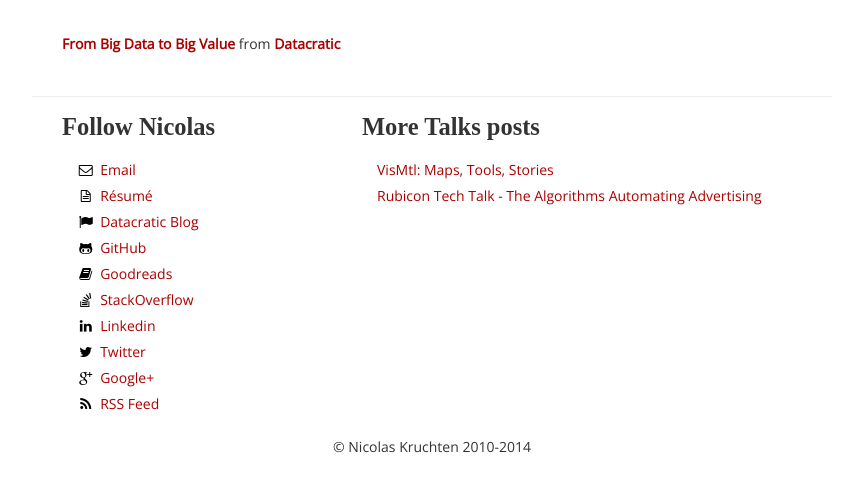
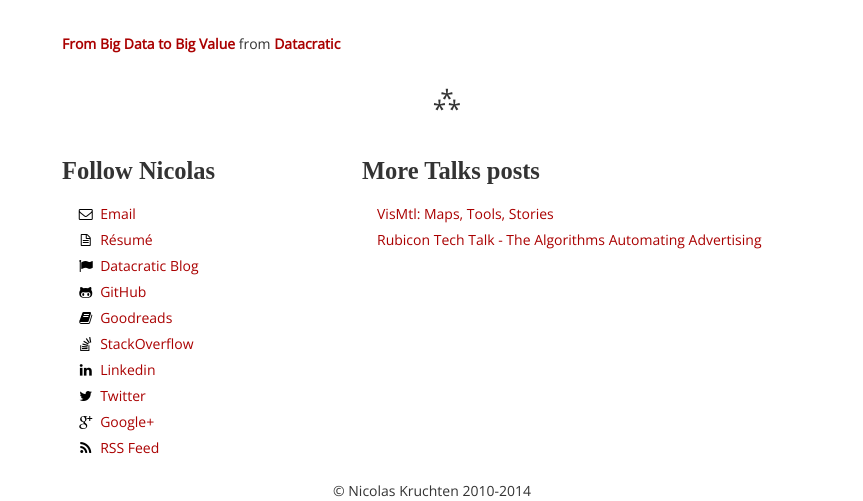
Before and after one commit to nicolaskruchten/nicolaskruchten.github.io, a Jekyll site: the page built from _posts/2014-05-05-big-data-big-value.html, in a window 1280 px wide. Shown: the part 921-1422 px from the top of the page, without its empty margins (193-1056 px from the left). Built offline with Jekyll 4.4.1, drawn with Linux system fonts in a browser that asks for light colours; some web fonts are replaced; before the commit the page ends 1378 px from its top, so only the background shows below that.

Commit message:
asterism

```diff
--- a/_includes/body/post.html
+++ b/_includes/body/post.html
@@ -30,9 +30,10 @@
 
 						{{ content }}
 
+						<p style="text-align: center; font-size: 24px;">⁂</p>
+
 					</div>
-					<br />
-					<div class="row" style="border-top: 1px solid #eee;">
+					<div class="row">
 
 						<div class="span3">
 
```
